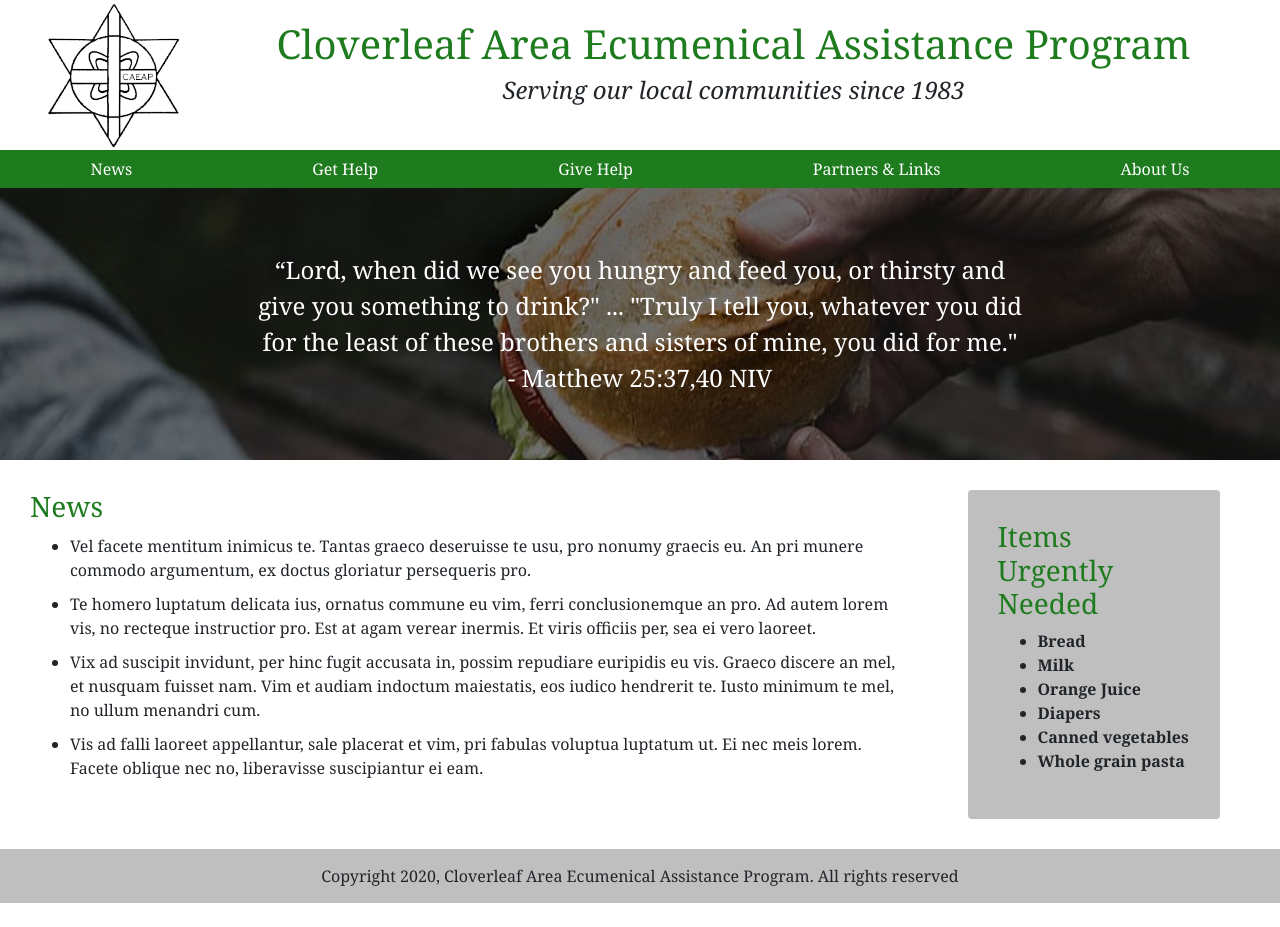
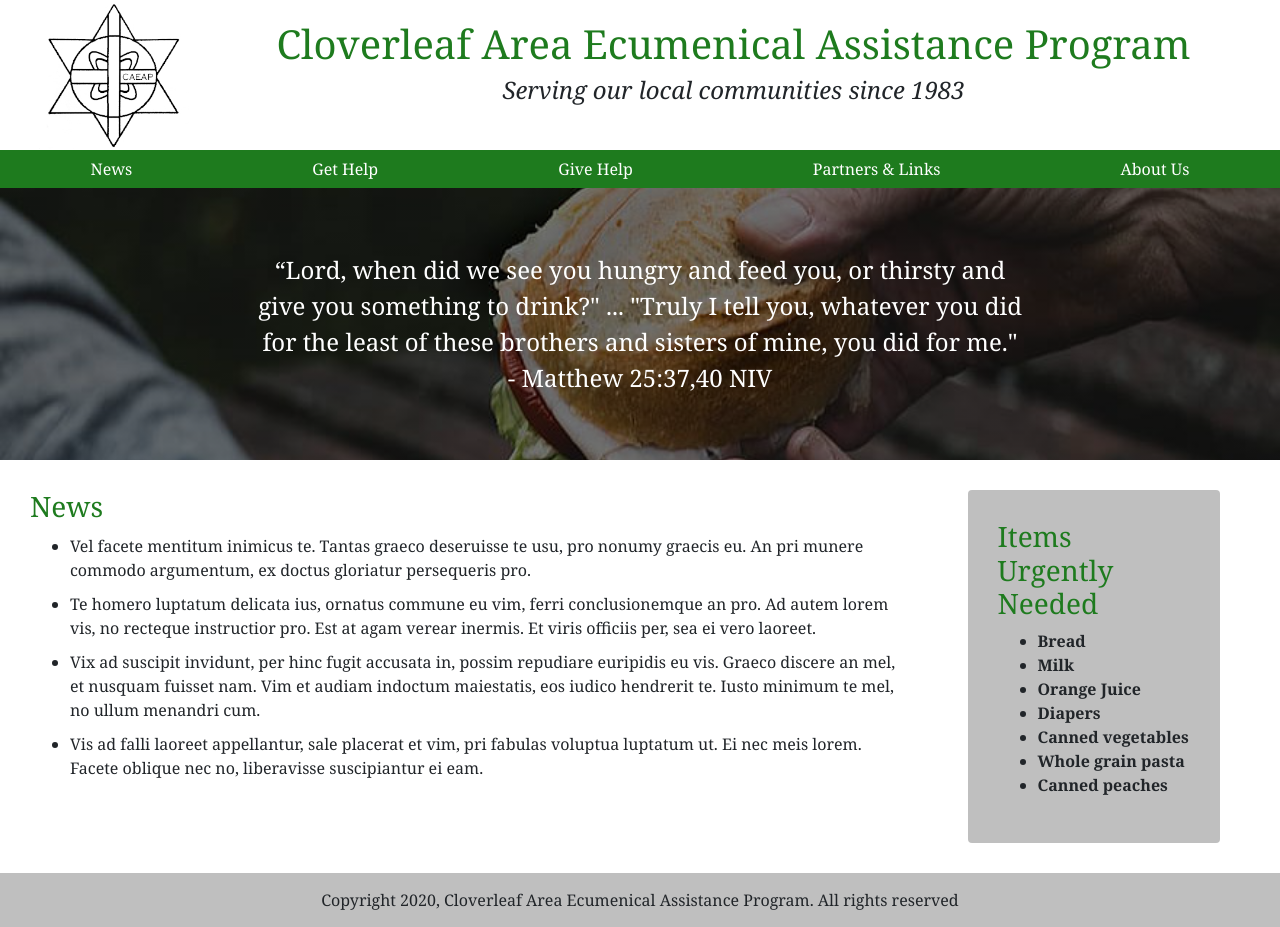
Before and after one commit to Cloverleaf-Food-Bank/cloverleaf-food-bank.github.io, a Jekyll site: the page built from index.html, in a window 1280 px wide. Built offline with Jekyll 4.4.1, drawn with Linux system fonts in a browser that asks for light colours; before the commit the page ends 903 px from its top, so only the background shows below that.

Commit message:
Added canned peaches to itemsNeeded.yml

```diff
--- a/_data/itemsNeeded.yml
+++ b/_data/itemsNeeded.yml
@@ -8,3 +8,4 @@
 - Diapers
 - Canned vegetables
 - Whole grain pasta
+- Canned peaches
```
